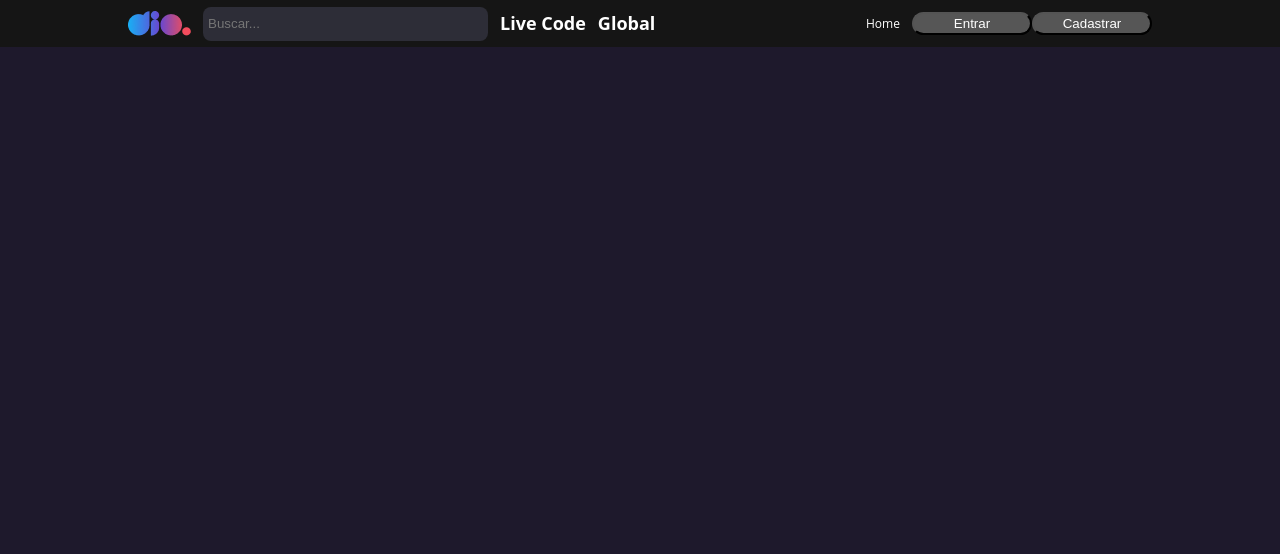
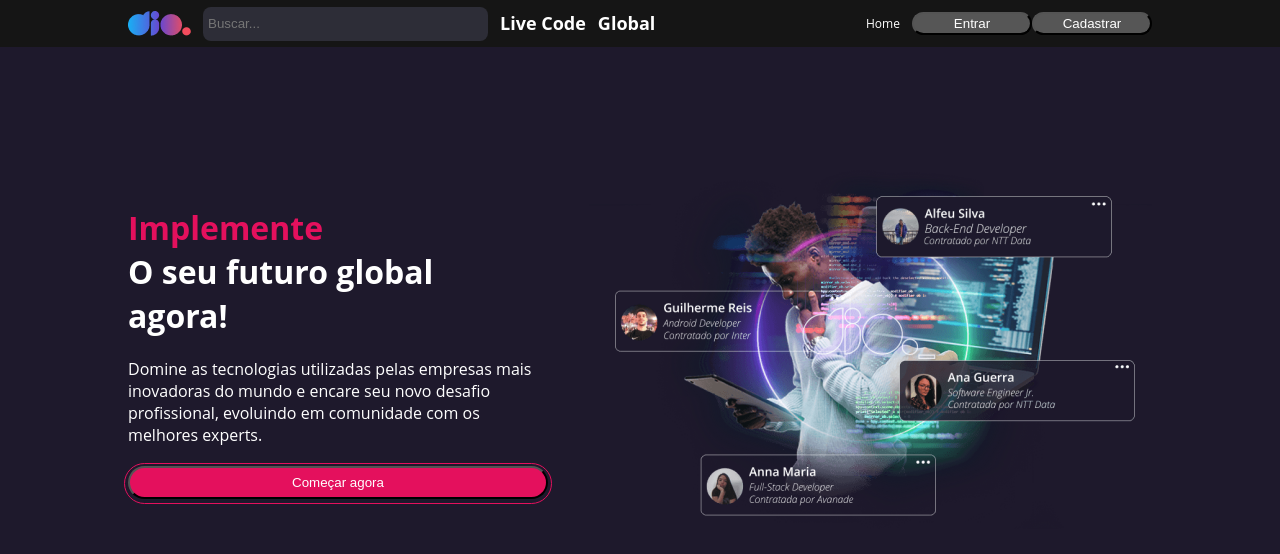
Before and after one commit to MatAndrade01/React_Dio, a React (Create React App) app in the folder dio/: page / in a window 1280 px wide. Shown: the top 554 px of the page. Built offline with nearby package versions, Linux system fonts and the light colour scheme.

Commit message:
Finalizando tela de Home!!

```diff
--- a/dio/public/index.html
+++ b/dio/public/index.html
@@ -5,39 +5,13 @@
     <link rel="icon" href="%PUBLIC_URL%/favicon.ico" />
     <meta name="viewport" content="width=device-width, initial-scale=1" />
     <meta name="theme-color" content="#000000" />
-    <meta
-      name="description"
-      content="Web site created using create-react-app"
-    />
-    <link rel="apple-touch-icon" href="%PUBLIC_URL%/logo192.png" />
-    <!--
-      manifest.json provides metadata used when your web app is installed on a
-      user's mobile device or desktop. See https://developers.google.com/web/fundamentals/web-app-manifest/
-    -->
-    <link rel="manifest" href="%PUBLIC_URL%/manifest.json" />
-    <!--
-      Notice the use of %PUBLIC_URL% in the tags above.
-      It will be replaced with the URL of the `public` folder during the build.
-      Only files inside the `public` folder can be referenced from the HTML.
-
-      Unlike "/favicon.ico" or "favicon.ico", "%PUBLIC_URL%/favicon.ico" will
-      work correctly both with client-side routing and a non-root public URL.
-      Learn how to configure a non-root public URL by running `npm run build`.
-    -->
+    <link rel="preconnect" href="https://fonts.googleapis.com">
+    <link rel="preconnect" href="https://fonts.gstatic.com" crossorigin>
+    <link href="https://fonts.googleapis.com/css2?family=Roboto:ital,wght@0,100;0,300;0,400;0,500;0,700;0,900;1,100;1,300;1,400;1,500;1,700;1,900&display=swap" rel="stylesheet">
     <title>React App</title>
   </head>
   <body>
     <noscript>You need to enable JavaScript to run this app.</noscript>
     <div id="root"></div>
-    <!--
-      This HTML file is a template.
-      If you open it directly in the browser, you will see an empty page.
-
-      You can add webfonts, meta tags, or analytics to this file.
-      The build step will place the bundled scripts into the <body> tag.
-
-      To begin the development, run `npm start` or `yarn start`.
-      To create a production bundle, use `npm run build` or `yarn build`.
-    -->
   </body>
 </html>
--- a/dio/src/components/Button/styles.js
+++ b/dio/src/components/Button/styles.js
@@ -16,9 +16,15 @@
 
         background: #E4105D;
 
+       &:hover {
+            opacity: 0.6;
+            cursor: pointer;
+       }
+
         &::after {
             content: '';
             position: absolute;
+            border: 1px solid #E4105D;
             top: -5px;
             left: -6px;
             width: calc(100% + 10px);
--- a/dio/src/components/Header/idex.jsx
+++ b/dio/src/components/Header/idex.jsx
@@ -33,5 +33,4 @@
   )
 }
 
-
 export { Header }
--- a/dio/src/pages/home/index.jsx
+++ b/dio/src/pages/home/index.jsx
@@ -1,8 +1,30 @@
+import bannerImagem from '../../assets/banner.png'
+import { Button } from '../../components/Button';
 import { Header } from '../../components/Header/idex';
+import { Container, TextContent, Title, TitleHighlight } from './styles';
 
 const Home = () => {
     return (<>
         <Header/>
+        <Container>
+            <div>
+                <Title>
+                    <TitleHighlight>
+                        Implemente
+                        <br/>
+                    </TitleHighlight>
+                    O seu futuro global agora!
+                </Title>
+                <TextContent>
+                    Domine as tecnologias utilizadas pelas empresas mais inovadoras do mundo e encare seu novo
+                    desafio profissional, evoluindo em comunidade com os melhores experts.
+                </TextContent>
+                <Button title="Começar agora" variant='secondary' onClick={() => null}/>
+            </div>
+            <div>
+                <img src={bannerImagem} alt='Imagem Principal'></img>
+            </div>
+        </Container>
     </>);
 }
 
--- /dev/null
+++ b/dio/src/pages/home/styles.js
@@ -0,0 +1,41 @@
+import styled from "styled-components";
+
+export const Container = styled.main`
+    width: 100%;
+    max-width: 80%;
+    margin: 0 auto;
+    margin-top: 120px;
+
+    display: flex;
+    flex-direction: row;
+    justify-content: space-between;
+    align-items: center;
+`;
+
+export const Title = styled.h2`
+    font-family: 'Open Sans', sans-serif;
+    font-style: normal;
+    font-weight: 700;
+    font-size: 32px;
+    width: 320px;
+    margin-bottom: 20px;
+    line-height: 44px;
+
+    color: #FFFFFF;
+`;
+
+export const TitleHighlight = styled.span`
+    color: #E4105D;
+`;
+
+export const TextContent = styled.p`
+    font-family: 'Open Sans', sans-serif;
+    font-style: normal;
+    font-weight: 400;
+    font-size: 16px;
+    width: 420px;
+    margin-bottom: 20px;
+    line-height: 22px;
+
+    color: #FFFFFF;
+`;
```
Also changed, not shown: dio/src/components/Header/styles.js (line endings or trailing spaces).
